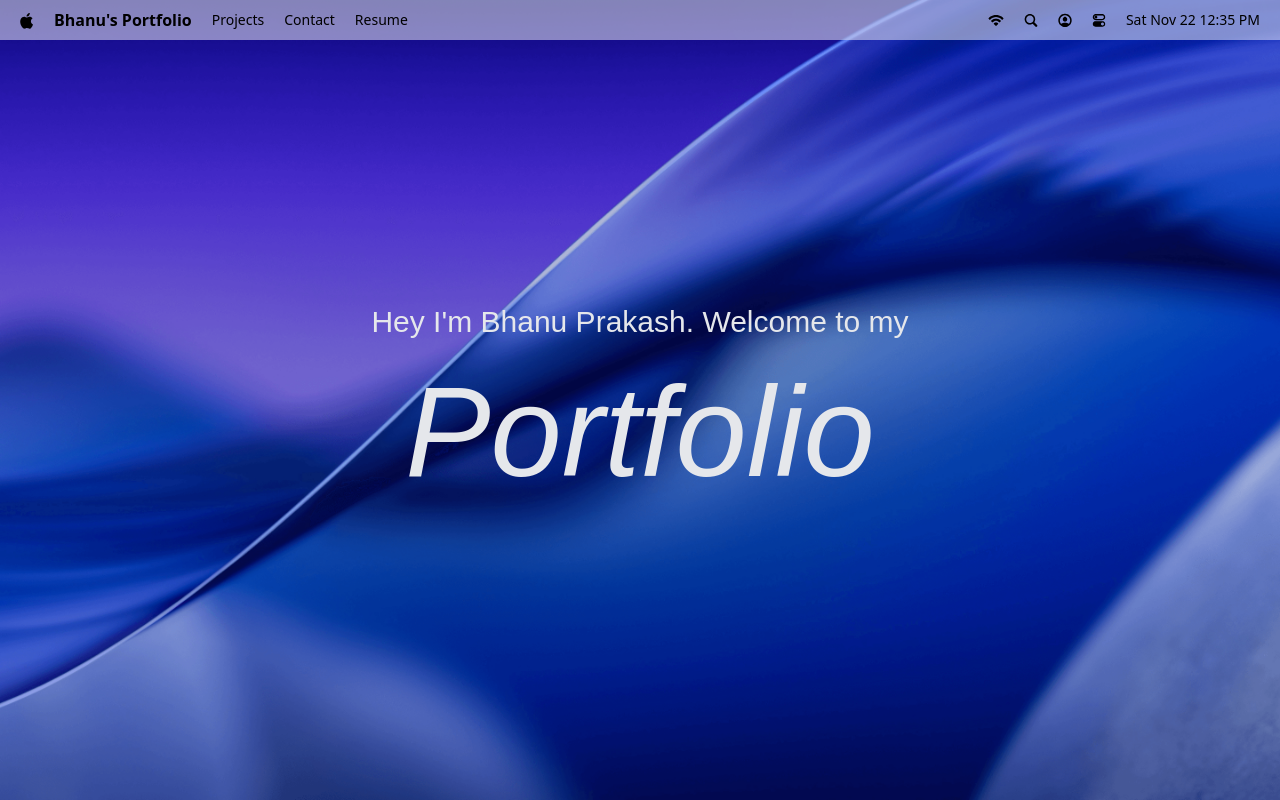
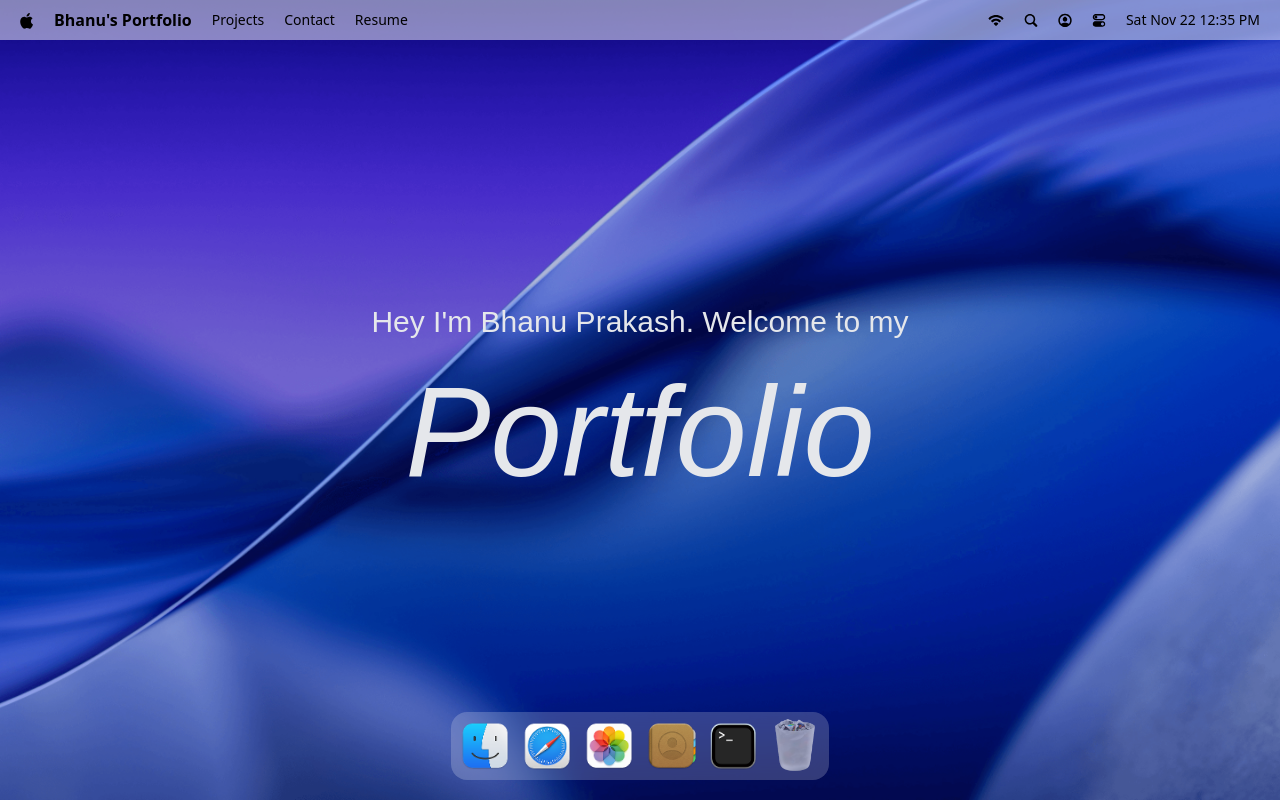
Before and after one commit to bhanuprakashdamerla/bhanuprakashdamerla.github.io, a React (Vite) app: page / in a window 1280 px wide. Built offline with nearby package versions, Linux system fonts and the light colour scheme; a web font is replaced by a local one.

Commit message:
Feature: Implement Dock component

```diff
--- a/package.json
+++ b/package.json
@@ -17,6 +17,7 @@
     "lucide-react": "^0.554.0",
     "react": "^19.2.0",
     "react-dom": "^19.2.0",
+    "react-tooltip": "^5.30.0",
     "tailwindcss": "^4.1.17"
   },
   "devDependencies": {
--- a/src/App.jsx
+++ b/src/App.jsx
@@ -1,10 +1,11 @@
-import {Welcome, Navbar} from "#components"
+import {Welcome, Navbar, Dock} from "#components"
 
 const App = () => {
   return (
     <main>
       <Navbar />
       <Welcome />
+      <Dock />
     </main>
   )
 }
--- /dev/null
+++ b/src/components/Dock.jsx
@@ -0,0 +1,99 @@
+import React, { useRef } from 'react';
+import gsap from 'gsap';
+import { useGSAP } from '@gsap/react';
+import { dockApps } from '#constants';
+import { Tooltip } from 'react-tooltip';
+
+const Dock = () => {
+  const dockRef = useRef(null);
+
+  const toggleApp = (app) => {
+    // Implement app toggle logic here
+  };
+
+  useGSAP(() => {
+    const dock = dockRef.current;
+    if (!dock) return;
+
+    const icons = dock.querySelectorAll('.dock-icon');
+
+    const animateIcons = (mouseX) => {
+      const { left: dockLeft } = dock.getBoundingClientRect();
+
+      icons.forEach((icon) => {
+        const { left: iconLeft, width: iconWidth } = icon.getBoundingClientRect();
+
+        const center = iconLeft - dockLeft + iconWidth / 2;
+
+        const distance = Math.abs(mouseX - center);
+
+        const intensity = Math.exp(-(distance ** 2.5) / 20000);
+
+        gsap.to(icon, {
+          scale: 1 + 0.25 * intensity,
+          y: -15 * intensity,
+          duration: 0.2,
+          ease: 'power1.out',
+        });
+      });
+    };
+
+    const handleMouseMove = (e) => {
+      const { left } = dock.getBoundingClientRect();
+      animateIcons(e.clientX - left);
+    };
+
+    const resetIcons = () => {
+      icons.forEach((icon) => {
+        gsap.to(icon, {
+          scale: 1,
+          y: 0,
+          duration: 0.3,
+          ease: 'power1.out',
+        });
+      });
+    };
+
+    dock.addEventListener('mousemove', handleMouseMove);
+    dock.addEventListener('mouseleave', resetIcons);
+
+    return () => {
+      dock.removeEventListener('mousemove', handleMouseMove);
+      dock.removeEventListener('mouseleave', resetIcons);
+    };
+  }, []);
+
+  return (
+    <section id="dock">
+      <div ref={dockRef} className="dock-container">
+        {dockApps.map((app) => {
+          const { id, name, icon, canOpen } = app;
+          return (
+            <div key={id || name} className="relative flex justify-center">
+              <button
+                type="button"
+                className="dock-icon"
+                aria-label={name}
+                data-tooltip-id="dock-tooltip"
+                data-tooltip-content={name}
+                data-tooltip-delay-show={150}
+                disabled={!canOpen}
+                onClick={() => toggleApp(app)}
+              >
+                <img
+                  src={`/images/${icon}`}
+                  alt={name}
+                  loading="lazy"
+                  className={!canOpen ? 'opacity-60' : ''}
+                />
+              </button>
+            </div>
+          );
+        })}
+        <Tooltip id="dock-tooltip" place="top" className="tooltip" />
+      </div>
+    </section>
+  );
+};
+
+export default Dock;
--- a/src/components/index.js
+++ b/src/components/index.js
@@ -1,4 +1,5 @@
 import Welcome from "./Welcome"
 import Navbar from "./Navbar"
+import Dock from "./Dock"
 
-export {Welcome, Navbar}
+export {Welcome, Navbar, Dock}
```
Also changed, not shown: 1 other file (tests, documents, lock files or other folders).
